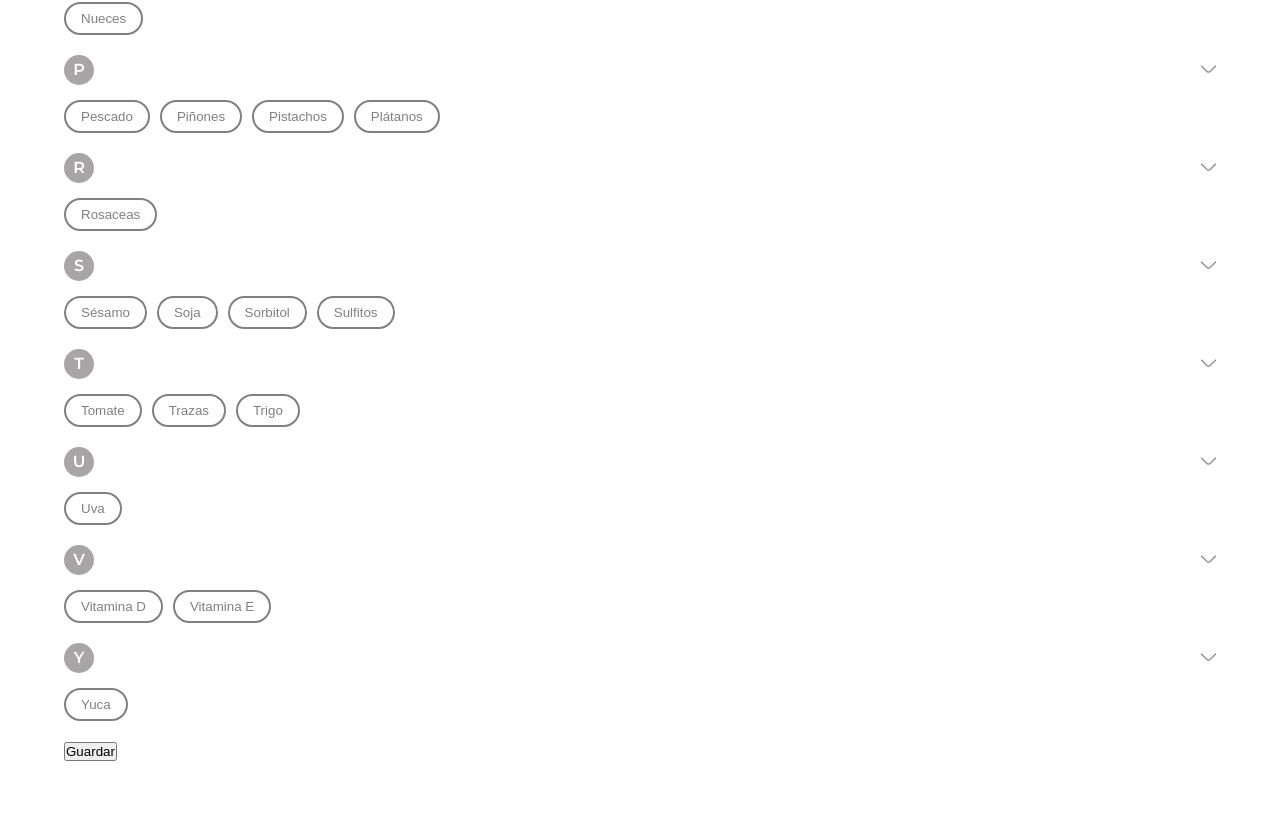
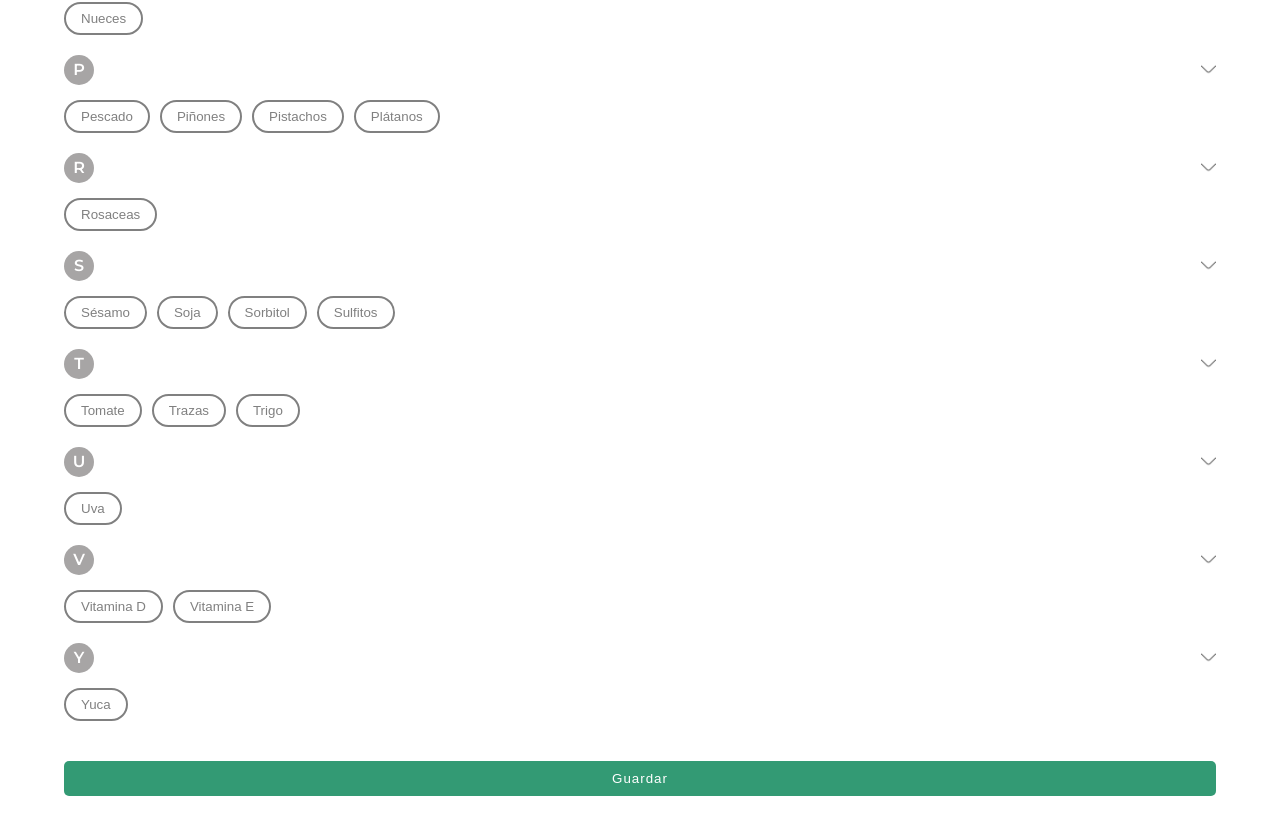
Before and after one commit to CarolinaAlbanS/alergenos, a React (Create React App) app: page /alergenos in a window 1280 px wide. Shown: the part 1221-2037 px from the top of the page. Before the commit the page ends 1982 px from the top, so only its background shows below. Built offline with nearby package versions, Linux system fonts and the light colour scheme.

Commit message:
boton alergenos

```diff
--- a/src/componentes/selecAlergenos/SelecAlergenos.jsx
+++ b/src/componentes/selecAlergenos/SelecAlergenos.jsx
@@ -131,7 +131,7 @@ const SelecAlergenos = () => {
       </div>
 
       <Link to="/confirmacion">
-        <button>Guardar</button>
+        <button className="alerg__btn">Guardar</button>
       </Link>
 
     </div>
--- a/src/componentes/selecAlergenos/SelecAlergenos.scss
+++ b/src/componentes/selecAlergenos/SelecAlergenos.scss
@@ -147,4 +147,16 @@ html {
             }
         }
     }
+
+    &__btn {
+        border-radius: 5px;
+        cursor: pointer;
+        border: none;
+        padding: 10px;
+        background-color: $esmeralda;
+        margin: 20px 0;
+        width: 100%;
+        color: white;
+        letter-spacing: 1px;
+    }
 }
```
